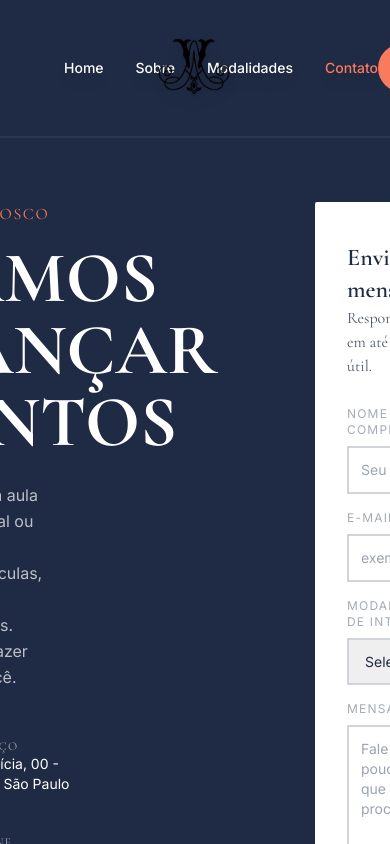
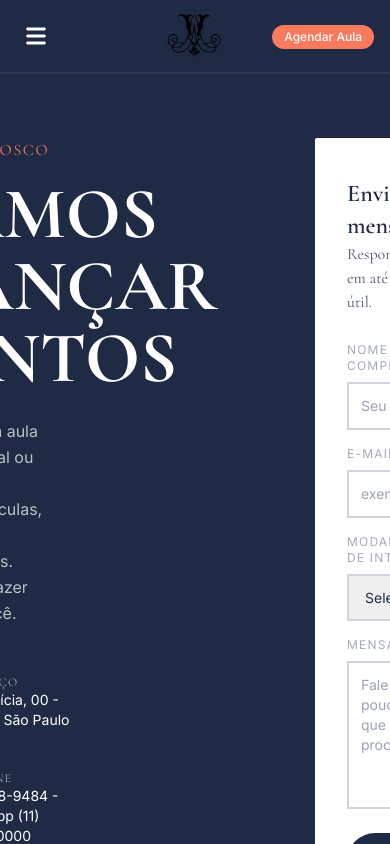
Before and after one commit to brenotoyo/AnimaVirtus, a Next.js app: page /contato in a window 390 px wide. Shown: the top 844 px of the page. Built offline with nearby package versions, Linux system fonts and the light colour scheme.

Commit message:
Continuidade nas responsividades (aba Sobre)

```diff
--- a/src/components/home/Hero.tsx
+++ b/src/components/home/Hero.tsx
@@ -24,29 +24,32 @@ export default function Hero() {
       {/* Conteúdo */}
       <div className="relative z-10 flex h-full flex-col">
         {/* Header Transparente */}
-        <header className="mt-3 flex items-center justify-between px-4 py-4 md:mt-5 md:px-8 lg:px-16 lg:py-6">
-          {/* Navegação */}
+        <header className="px-4 py-4 md:px-8 md:py-6 lg:px-16 lg:py-11">
+          <div className="relative flex items-center justify-between">
+            {/* ESQUERDA: Navegação + Menu */}
             <div>
-            <div className="hidden items-center justify-center md:flex">
+              <div className="hidden md:block">
                 <Navigation variant="transparent" />
               </div>
-            {/* Menu hamburguer */}
               <MobileMenu />
             </div>
-          {/* Logo Central */}
+
+            {/* CENTRO: Logo */}
             <div className="absolute left-1/2 -translate-x-1/2">
               <div className="scale-75 md:scale-100">
                 <Logo variant="monograma" className="drop-shadow-lg" />
               </div>
             </div>
-          {/* Botão Agendar Aula */}
-          <div>
+
+            {/* DIREITA: Botão Agendar */}
+            <div className="ml-auto md:ml-0">
               <Link
                 href="/contato"
                 className="inline-flex items-center rounded-full border-none bg-transparent px-3 py-1 text-xs font-medium text-white transition-all hover:text-anima-coral/80 md:px-4 md:text-sm"
               >
                 Agendar Aula
               </Link>
+            </div>
           </div>
         </header>
 
--- a/src/components/layout/Header.tsx
+++ b/src/components/layout/Header.tsx
@@ -1,27 +1,35 @@
 // src/components/layout/Header.tsx
 import Logo from '../ui/Logo';
 import Navigation from './Navigation';
+import MobileMenu from './MobileMenu';
 import Link from 'next/link';
 
 export default function Header() {
   return (
-    <header className="border-b-2 border-white/5 bg-anima-navy px-16 py-11 md:px-16">
-      <div className="flex items-center justify-between">
-        {/* Navegação à Esquerda */}
-        <div className="flex items-center justify-center">
-          <Navigation variant="transparent" />
+    <header className="border-b-2 border-white/5 bg-anima-navy px-4 py-4 md:px-8 md:py-6 lg:px-16 lg:py-11">
+      <div className="relative flex items-center justify-between">
+        {/* Navegação */}
+        <div>
+          <div className="hidden md:flex">
+            {/* Navegação (hidden em mobile) */}
+            <Navigation variant="transparent" />
+          </div>
+          {/* Menu Hamburguer para mobile */}
+          <MobileMenu layout="horizontal" />
         </div>
-        {/* Logo ao Centro */}
+        {/* Link com  Logo do site */}
         <div className="absolute left-1/2 -translate-x-1/2">
           <Link href="/">
-            <Logo variant="monograma" className="drop-shadow-lg" />
+            <div className="scale-75 md:scale-100">
+              <Logo variant="monograma" className="drop-shadow-lg" />
+            </div>
           </Link>
         </div>
-        {/* Botão Agendar Aula à Direita */}
-        <div>
+        {/* Link agendar aula */}
+        <div className="ml-auto md:ml-0">
           <Link
             href="/contato"
-            className="inline-flex items-center rounded-full border-none bg-anima-coral px-4 py-1 text-sm font-medium text-white transition-all hover:bg-anima-coral/80 hover:shadow-lg"
+            className="inline-flex items-center rounded-full border-none bg-anima-coral px-3 py-1 text-xs font-medium text-white transition-all hover:bg-anima-coral/80 hover:shadow-lg md:px-4 md:text-sm"
           >
             Agendar Aula
           </Link>
--- a/src/components/layout/MobileMenu.tsx
+++ b/src/components/layout/MobileMenu.tsx
@@ -12,8 +12,25 @@ const links = [
   { href: '/contato', label: 'Contato' },
 ];
 
-export default function MobileMenu() {
+interface MobileMenuProps {
+  layout?: 'vertical' | 'horizontal';
+}
+
+export default function MobileMenu({ layout = 'vertical' }: MobileMenuProps) {
   const [isOpen, setIsOpen] = useState(false);
+
+  // Estilos conforme o layout
+  const navClasses = layout === 'horizontal' ? 'px-4 py-3' : '';
+
+  const ulClasses =
+    layout === 'horizontal'
+      ? 'flex flex-row items-center gap-4 whitespace-nowrap'
+      : 'flex flex-col';
+
+  const linkClasses =
+    layout === 'horizontal'
+      ? 'text-white block text-xs font-medium uppercase tracking-wider transition-colors hover:text-anima-coral'
+      : 'text-white block px-2 py-1 text-sm font-medium uppercase tracking-wider transition-colors hover:text-anima-coral';
 
   return (
     <div className="relative md:hidden">
@@ -29,14 +46,14 @@ export default function MobileMenu() {
 
       {/* Dropdown de Opções */}
       {isOpen && (
-        <nav className="absolute left-0 top-full z-50 w-52 rounded-xl">
-          <ul className="flex flex-col">
+        <nav className={`absolute left-0 top-full z-50 mt-2 ${navClasses}`}>
+          <ul className={ulClasses}>
             {links.map((link) => (
               <li key={link.href}>
                 <Link
                   href={link.href}
                   onClick={() => setIsOpen(false)}
-                  className="block px-3 py-1 text-xs font-medium uppercase tracking-wider text-white/85 transition-colors hover:text-anima-coral"
+                  className={linkClasses}
                 >
                   {link.label}
                 </Link>
--- a/src/components/sobre/InstitutionSection.tsx
+++ b/src/components/sobre/InstitutionSection.tsx
@@ -7,11 +7,11 @@ export default function InstitutionSection() {
       {/* Lista */}
       <ul>
         {/* Nossa história */}
-        <li className="mx-auto mb-40 flex max-w-7xl items-center justify-center gap-12">
+        <li className="mx-auto mb-16 flex max-w-7xl flex-col items-center justify-center gap-8 md:mb-40 md:flex-row md:gap-12">
           {/* Imagem à Esquerda */}
-          <div className="relative w-1/2">
+          <div className="relative w-full md:w-1/2">
             {/* Quadrado Decorativo */}
-            <div className="absolute -bottom-4 -right-4 z-0 h-40 w-40 border-2 border-anima-coral/80" />
+            <div className="absolute -bottom-3 -right-3 z-0 h-24 w-24 border-2 border-anima-coral/80 md:-bottom-4 md:-right-4 lg:h-40 lg:w-40" />
             {/* Container da Imagem */}
             <div className="relative z-10 aspect-[6/4] overflow-hidden">
               <Image
@@ -24,11 +24,11 @@ export default function InstitutionSection() {
             </div>
           </div>
           {/* Texto à Direita */}
-          <div className="w-1/2">
+          <div className="w-full md:w-1/2">
             <h4 className="mb-4 text-base font-bold uppercase tracking-widest text-anima-coral">
               NOSSA HISTÓRIA
             </h4>
-            <h2 className="mb-6 font-serif text-5xl font-semibold text-white md:text-6xl">
+            <h2 className="mb-6 font-serif text-4xl font-semibold text-white md:text-5xl lg:text-6xl">
               Ânima Virtus
             </h2>
             <div className="space-y-6 text-white/80">
@@ -46,13 +46,13 @@ export default function InstitutionSection() {
         </li>
 
         {/* Nosso espaço */}
-        <li className="mx-auto mb-36 flex max-w-7xl items-center justify-center gap-12">
+        <li className="mx-auto mb-0 flex max-w-7xl flex-col items-center justify-center gap-8 md:mb-36 md:flex-row md:gap-12">
           {/* Texto à esquerda */}
-          <div className="w-1/2">
+          <div className="order-2 w-full md:order-1 md:w-1/2">
             <h4 className="mb-4 text-base font-bold uppercase tracking-widest text-anima-coral">
               NOSSO ESPAÇO
             </h4>
-            <h2 className="mb-6 font-serif text-5xl font-semibold text-white md:text-6xl">
+            <h2 className="mb-6 font-serif text-4xl font-semibold text-white md:text-5xl lg:text-6xl">
               Conservatório <br />
               de dança
             </h2>
@@ -67,9 +67,9 @@ export default function InstitutionSection() {
             </div>
           </div>
           {/* Imagem à direita */}
-          <div className="relative w-1/2">
+          <div className="relative order-1 w-full md:order-2 md:w-1/2">
             {/* Quadrado Decorativo */}
-            <div className="absolute -bottom-4 -left-4 z-0 h-40 w-40 border-2 border-anima-coral/80" />
+            <div className="absolute -bottom-3 -left-3 z-0 h-24 w-24 border-2 border-anima-coral/80 md:h-40 md:w-40 lg:-bottom-4 lg:-left-4" />
             {/* Container da Imagem */}
             <div className="relative z-10 aspect-[6/4] overflow-hidden">
               <Image
```
Lines whose indentation alone changed are shown as unchanged.
